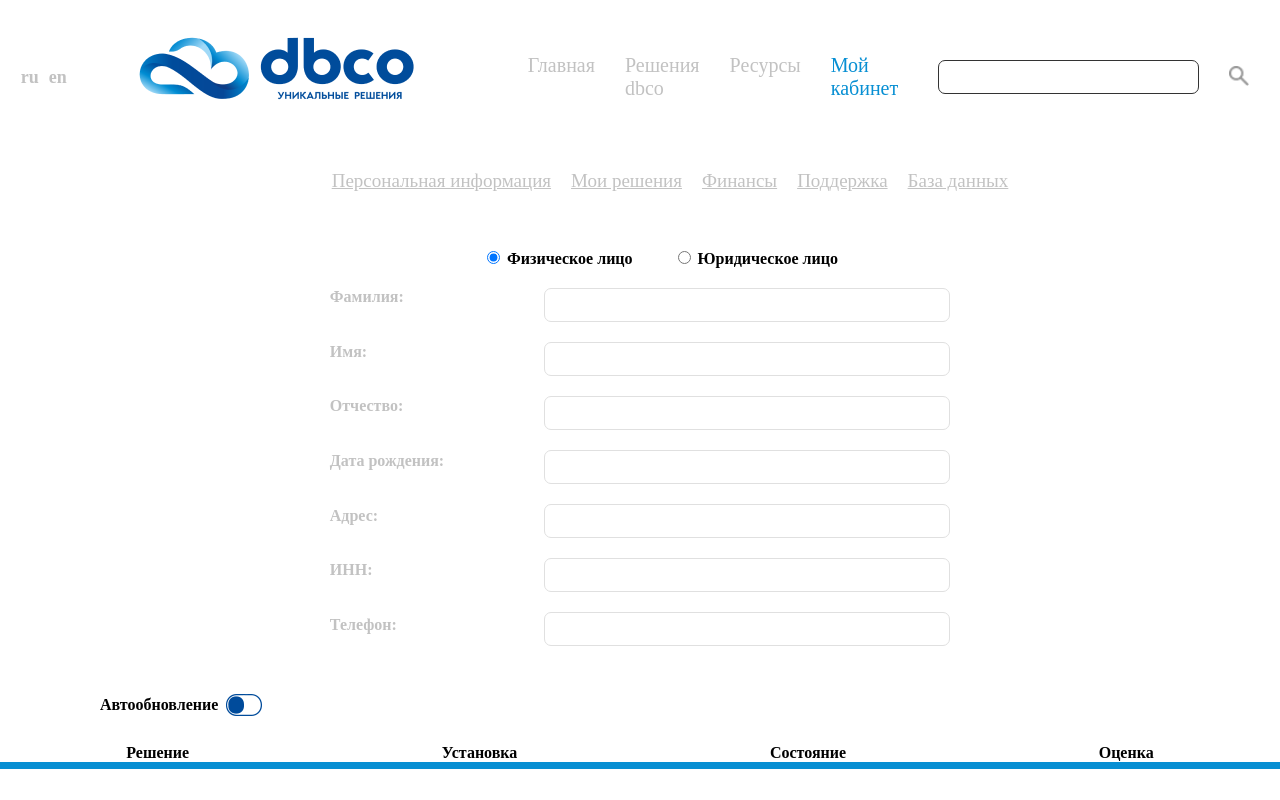
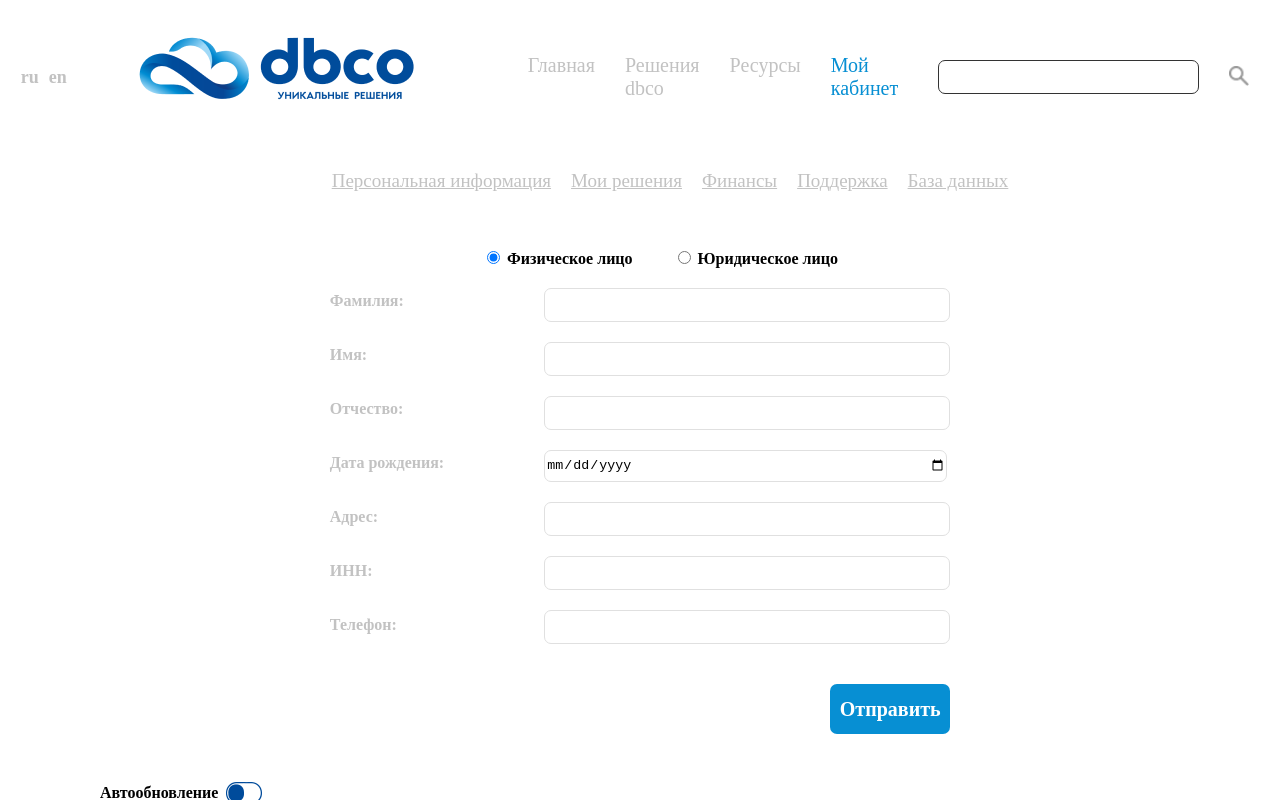
Before and after one commit to skiwqv/dbco, a Vue app: page / in a window 1280 px wide. Both pictures are taken after a click on the button "Попробовать пямо сейчас". Shown: the top 800 px of the page. Built offline with nearby package versions, Linux system fonts and the light colour scheme.

Commit message:
made register function

```diff
--- /dev/null
+++ b/db.json
@@ -0,0 +1,14 @@
+{
+  "register": [
+    {
+      "surname": "фіфа",
+      "name": "лілія",
+      "patronymic": "лулаана",
+      "birthday": "2023-04-03",
+      "adres": "пипипапа",
+      "inn": "121121221",
+      "number": 121221212,
+      "id": 1
+    }
+  ]
+}
--- a/package.json
+++ b/package.json
@@ -5,9 +5,13 @@
   "scripts": {
     "serve": "vue-cli-service serve",
     "build": "vue-cli-service build",
-    "lint": "vue-cli-service lint"
+    "lint": "vue-cli-service lint",
+    "server": "json-server --watch db.json"
   },
   "dependencies": {
+    "@vuelidate/core": "^2.0.2",
+    "@vuelidate/validators": "^2.0.2",
+    "axios": "^1.4.0",
     "core-js": "^3.8.3",
     "vue": "^3.2.13",
     "vue-router": "^4.0.3",
--- a/src/components/register-form.vue
+++ b/src/components/register-form.vue
@@ -1,5 +1,7 @@
 <template>
-  <div class="form">
+  <div>
+    <div>
+      <form class="form">
         <div class="form__textContainer">
           <div class="form__text">Фамилия:</div>
           <div class="form__text">Имя:</div>
@@ -10,20 +12,94 @@
           <div class="form__text">Телефон:</div>
         </div>
         <div class="form__inputContainer">
-      <input type="text" class="form__input" />
-      <input type="text" class="form__input" />
-      <input type="text" class="form__input" />
-      <input type="text" class="form__input" />
-      <input type="text" class="form__input" />
-      <input type="text" class="form__input" />
-      <input type="text" class="form__input" />
+          <input type="text" class="form__input" v-model="surname" />
+          <div v-show="v$?.surname?.$error" class="form__error">
+            Фамилия обязательна
+          </div>
+          <input type="text" class="form__input" v-model="name" />
+          <div v-show="v$?.name?.$error" class="form__error">
+            Имя обязательно
+          </div>
+          <input type="text" class="form__input" v-model="patronymic" />
+          <div v-show="v$?.patronymic?.$error" class="form__error">
+            Отчество обязательно
+          </div>
+          <input type="date" class="form__input" v-model="birthday" />
+          <div v-show="v$?.birthday?.$error" class="form__error">
+            Дата рождения обязательна
+          </div>
+          <input type="text" class="form__input" v-model="adres" />
+          <div v-show="v$?.adres?.$error" class="form__error">
+            Адрес обязателен
+          </div>
+          <input type="text" class="form__input" v-model="inn" />
+          <div v-show="v$?.inn?.$error" class="form__error">ИНН обязателен</div>
+          <input type="number" class="form__input" v-model="number" />
+          <div v-show="v$?.number?.$error" class="form__error">
+            Телефон обязателен
+          </div>
+          <div class="form__buttonContainer">
+            <button class="form__submit" @click="submitForm">
+              Отправить
+            </button>
+          </div>
+        </div>
+      </form>
     </div>
   </div>
 </template>
+<script>
+import useVuelidate from "@vuelidate/core";
+import { required } from "@vuelidate/validators";
+import { mapActions } from "vuex";
+export default {
+  data() {
+    return {
+      v$: useVuelidate(),
+      surname: "",
+      name: "",
+      patronymic: "",
+      birthday: "",
+      adres: "",
+      inn: "",
+      number: "",
+    };
+  },
+  validations() {
+    return {
+      surname: { required },
+      name: { required },
+      patronymic: { required },
+      birthday: { required },
+      adres: { required },
+      inn: { required },
+      number: { required },
+    };
+  },
+  methods: {
+    ...mapActions("auth", {
+      submit: "SUBMIT_FORM",
+    }),
 
-<script>
-export default {
-  name: "register-form",
+    submitForm() {
+      this.v$.$validate();
+      if (!this.v$.$error) {
+        const formData = {
+          surname: this.surname,
+          name: this.name,
+          patronymic: this.patronymic,
+          birthday: this.birthday,
+          adres: this.adres,
+          inn: this.inn,
+          number: this.number,
+        };
+        console.log("data", formData);
+        this.submit(formData);
+      } else {
+        console.log("err");
+      }
+    },
+  },
 };
 </script>
 
@@ -35,11 +111,15 @@ export default {
     display: flex;
     flex-direction: column;
     color: #c2c2c2;
-    justify-content: space-between;
+  }
+  &__error {
+    color: red;
+    font-weight: 700;
+    font-size: 12px;
   }
   &__text {
     font-weight: 700;
-    margin-top: 20px;
+    margin-top: 24px;
     height: 30px;
   }
   &__inputContainer {
@@ -55,5 +135,39 @@ export default {
     height: 30px;
     margin-top: 20px;
   }
+  &__buttonContainer {
+    display: flex;
+    justify-content: flex-end;
+    margin-left: 100px;
   }
-</style>>
+  &__submit {
+    display: flex;
+    justify-content: center;
+    width: 120px;
+    height: 50px;
+    color: white;
+    border-radius: 7px;
+    border: none;
+    cursor: pointer;
+    margin-top: 40px;
+    background-color: #078fd3;
+    font-family: "Opel Sans";
+    font-style: normal;
+    font-weight: 700;
+    font-size: 20px;
+    line-height: 32px;
+    display: flex;
+    align-items: center;
+    text-align: center;
+    transition: all 0.3s;
+    &_disabled {
+      cursor: default;
+      background-color: gray;
+      color: rgb(215, 207, 207);
+    }
+    &:hover {
+      background-color: #0077c2;
+    }
+  }
+}
+</style>
--- a/src/store/index.js
+++ b/src/store/index.js
@@ -1,4 +1,5 @@
 import { createStore } from 'vuex'
+import auth from '@/store/modules/auth.js'
 
 export default createStore({
   state: {
@@ -10,5 +11,6 @@ export default createStore({
   actions: {
   },
   modules: {
+    auth
   }
 })
--- /dev/null
+++ b/src/store/modules/auth.js
@@ -0,0 +1,26 @@
+import axios from 'axios'
+
+export default ({
+    namespaced: true,
+    state: {
+        formData: null
+    },
+    getters: {
+    },
+    mutations: {
+        SET_FORM_DATA(state, formData) {
+            state.formData = formData
+        }
+    },
+    actions: {
+        async SUBMIT_FORM({ commit }, formData) {
+            try {
+                const response = await axios.post('http://localhost:3000/register', formData);
+                commit('SET_FORM_DATA', response.data)
+
+            } catch (error) {
+                alert("Error", error)
+            }
+        }
+    },
+})
```
Also changed, not shown: 1 other file (tests, documents, lock files or other folders). Lines whose indentation alone changed are shown as unchanged.
